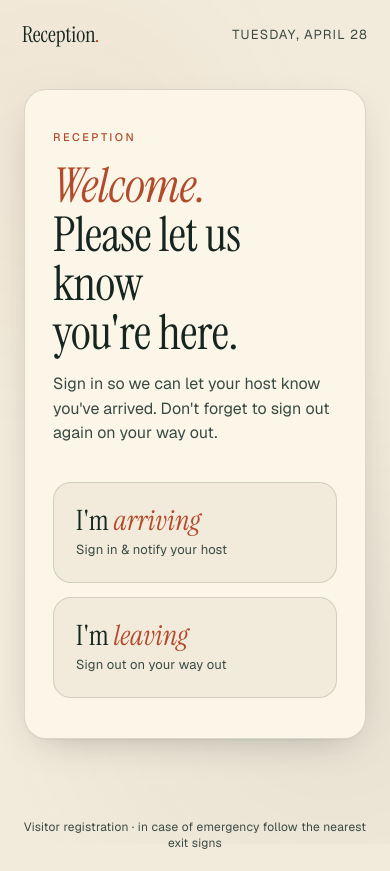
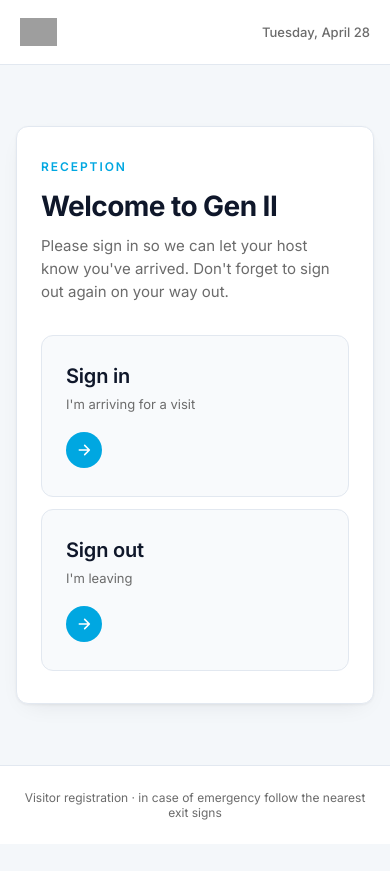
Before and after one commit to visivotech/visitor-app1, a React (Vite) app: page / in a window 390 px wide. After the commit the page ends 844 px from the top, so only its background shows below. Built offline with nearby package versions, Linux system fonts and the light colour scheme; no server answers; grey boxes are pictures that could not be loaded.

Commit message:
Add files via upload

```diff
--- a/index.html
+++ b/index.html
@@ -3,13 +3,13 @@
   <head>
     <meta charset="UTF-8" />
     <meta name="viewport" content="width=device-width, initial-scale=1, viewport-fit=cover" />
-    <meta name="theme-color" content="#F5F1E8" />
-    <title>Welcome · Visitor Sign-in</title>
+    <meta name="theme-color" content="#FFFFFF" />
+    <title>Visitor Sign-in · Gen II</title>
 
     <link rel="preconnect" href="https://fonts.googleapis.com" />
     <link rel="preconnect" href="https://fonts.gstatic.com" crossorigin />
     <link
-      href="https://fonts.googleapis.com/css2?family=Instrument+Serif:ital@0;1&family=Geist:wght@400;500;600&display=swap"
+      href="https://fonts.googleapis.com/css2?family=Inter:wght@400;500;600;700&display=swap"
       rel="stylesheet"
     />
   </head>
--- a/src/App.jsx
+++ b/src/App.jsx
@@ -4,9 +4,12 @@ import SignIn from './components/SignIn.jsx';
 import SignOut from './components/SignOut.jsx';
 import Success from './components/Success.jsx';
 
+const LOGO_URL = 'https://gen2fund.com/wp-content/themes/yoo_joline/cache/Gen-II-Logo_color-51c87588.png';
+
 export default function App() {
   const [screen, setScreen] = useState('home');
   const [result, setResult] = useState(null);
+  const [logoFailed, setLogoFailed] = useState(false);
 
   const today = new Date().toLocaleDateString(undefined, {
     weekday: 'long', day: 'numeric', month: 'long',
@@ -19,10 +22,26 @@ export default function App() {
 
   return (
     <div className="app">
-      <div className="topbar">
-        <span className="mark">Reception<em>.</em></span>
-        <span>{today}</span>
-      </div>
+      <header className="topbar">
+        {logoFailed ? (
+          <span className="logo-fallback">Gen <span>II</span></span>
+        ) : (
+          <img
+            src="/logo.png"
+            alt="Gen II"
+            className="logo"
+            onError={(e) => {
+              // Try the CDN fallback once. If that also fails, show text.
+              if (e.currentTarget.src.endsWith('/logo.png')) {
+                e.currentTarget.src = LOGO_URL;
+              } else {
+                setLogoFailed(true);
+              }
+            }}
+          />
+        )}
+        <span className="meta">{today}</span>
+      </header>
 
       <main className="stage">
         {screen === 'home' && (
--- a/src/api.js
+++ b/src/api.js
@@ -26,11 +26,11 @@ export function fetchActiveVisitors() {
   return request(`${API_URL}?action=active`);
 }
 
-export function signIn({ name, reason, host }) {
+export function signIn({ name, phone, reason, host, vehicle }) {
   return request(API_URL, {
     method: 'POST',
     headers: { 'Content-Type': 'text/plain;charset=utf-8' },
-    body: JSON.stringify({ action: 'signin', name, reason, host }),
+    body: JSON.stringify({ action: 'signin', name, phone, reason, host, vehicle }),
   });
 }
 
--- a/src/components/Home.jsx
+++ b/src/components/Home.jsx
@@ -2,23 +2,30 @@ export default function Home({ onPick }) {
   return (
     <div className="card">
       <div className="eyebrow">Reception</div>
-      <h1 className="display">
-        <em>Welcome.</em><br />
-        Please let us know<br />you're here.
-      </h1>
+      <h1 className="display">Welcome to Gen II</h1>
       <p className="lede">
-        Sign in so we can let your host know you've arrived. Don't forget to sign
-        out again on your way out.
+        Please sign in so we can let your host know you've arrived. Don't forget
+        to sign out again on your way out.
       </p>
 
       <div className="choices">
         <button className="choice" onClick={() => onPick('signin')}>
-          <span className="big">I'm <em>arriving</em></span>
-          <span className="sub">Sign in & notify your host</span>
+          <span className="big">Sign in</span>
+          <span className="sub">I'm arriving for a visit</span>
+          <span className="arrow">
+            <svg viewBox="0 0 24 24" fill="none" stroke="currentColor" strokeWidth="2.4" strokeLinecap="round" strokeLinejoin="round">
+              <path d="M5 12h14M13 5l7 7-7 7" />
+            </svg>
+          </span>
         </button>
         <button className="choice" onClick={() => onPick('signout')}>
-          <span className="big">I'm <em>leaving</em></span>
-          <span className="sub">Sign out on your way out</span>
+          <span className="big">Sign out</span>
+          <span className="sub">I'm leaving</span>
+          <span className="arrow">
+            <svg viewBox="0 0 24 24" fill="none" stroke="currentColor" strokeWidth="2.4" strokeLinecap="round" strokeLinejoin="round">
+              <path d="M5 12h14M13 5l7 7-7 7" />
+            </svg>
+          </span>
         </button>
       </div>
     </div>
--- a/src/components/SignIn.jsx
+++ b/src/components/SignIn.jsx
@@ -3,7 +3,9 @@ import { fetchHosts, signIn } from '../api';
 
 export default function SignIn({ onDone, onBack }) {
   const [name, setName] = useState('');
+  const [phone, setPhone] = useState('');
   const [reason, setReason] = useState('');
+  const [vehicle, setVehicle] = useState('');
   const [host, setHost] = useState('');
   const [hosts, setHosts] = useState([]);
   const [loadingHosts, setLoadingHosts] = useState(true);
@@ -19,11 +21,17 @@ export default function SignIn({ onDone, onBack }) {
 
   async function handleSubmit(e) {
     e.preventDefault();
-    if (!name.trim() || !reason.trim() || !host) return;
+    if (!name.trim() || !phone.trim() || !reason.trim() || !host) return;
     setSubmitting(true);
     setError(null);
     try {
-      const res = await signIn({ name: name.trim(), reason: reason.trim(), host });
+      const res = await signIn({
+        name: name.trim(),
+        phone: phone.trim(),
+        reason: reason.trim(),
+        host,
+        vehicle: vehicle.trim().toUpperCase(),
+      });
       onDone({ name: name.trim(), host, emailSent: res.emailSent });
     } catch (err) {
       setError(err.message || 'Something went wrong. Please try again.');
@@ -33,21 +41,35 @@ export default function SignIn({ onDone, onBack }) {
 
   return (
     <div className="card">
-      <div className="eyebrow">Signing in</div>
-      <h1 className="display"><em>Hello</em> — who are you?</h1>
-      <p className="lede">Just a few details and we'll let your host know.</p>
+      <div className="eyebrow">Sign in</div>
+      <h1 className="display">Tell us about your visit</h1>
+      <p className="lede">A few quick details and we'll let your host know you're here.</p>
 
       {error && <div className="banner">{error}</div>}
 
       <form onSubmit={handleSubmit}>
         <div className="field">
-          <label htmlFor="name">Your full name</label>
+          <label htmlFor="name">Full name</label>
           <input
             id="name"
             autoComplete="name"
             value={name}
             onChange={e => setName(e.target.value)}
             placeholder="e.g. Alex Morgan"
+            required
+          />
+        </div>
+
+        <div className="field">
+          <label htmlFor="phone">Mobile number</label>
+          <input
+            id="phone"
+            type="tel"
+            inputMode="tel"
+            autoComplete="tel"
+            value={phone}
+            onChange={e => setPhone(e.target.value)}
+            placeholder="07123 456 789"
             required
           />
         </div>
@@ -60,6 +82,23 @@ export default function SignIn({ onDone, onBack }) {
             onChange={e => setReason(e.target.value)}
             placeholder="e.g. 10am meeting, delivery, interview"
             required
+          />
+        </div>
+
+        <div className="field">
+          <label htmlFor="vehicle">
+            Vehicle registration <span className="hint">— if driving</span>
+          </label>
+          <input
+            id="vehicle"
+            className="uppercase"
+            value={vehicle}
+            onChange={e => setVehicle(e.target.value)}
+            placeholder="AB12 CDE"
+            maxLength={10}
+            autoCapitalize="characters"
+            autoCorrect="off"
+            spellCheck="false"
           />
         </div>
 
--- a/src/components/SignOut.jsx
+++ b/src/components/SignOut.jsx
@@ -7,7 +7,7 @@ export default function SignOut({ onDone, onBack }) {
   const [loading, setLoading] = useState(true);
   const [submitting, setSubmitting] = useState(false);
   const [error, setError] = useState(null);
-  const [focused, setFocused] = useState(false);
+  const [suggestOpen, setSuggestOpen] = useState(false);
   const [cursor, setCursor] = useState(0);
   const wrapRef = useRef(null);
 
@@ -21,15 +21,16 @@ export default function SignOut({ onDone, onBack }) {
   // Close suggestions when clicking outside
   useEffect(() => {
     function onDocClick(e) {
-      if (wrapRef.current && !wrapRef.current.contains(e.target)) setFocused(false);
+      if (wrapRef.current && !wrapRef.current.contains(e.target)) setSuggestOpen(false);
     }
     document.addEventListener('mousedown', onDocClick);
     return () => document.removeEventListener('mousedown', onDocClick);
   }, []);
 
+  // Only filter once the user has typed at least one character.
   const matches = useMemo(() => {
     const q = query.trim().toLowerCase();
-    if (!q) return active;
+    if (!q) return [];
     return active.filter(v => v.name.toLowerCase().includes(q));
   }, [query, active]);
 
@@ -54,28 +55,41 @@ export default function SignOut({ onDone, onBack }) {
     handleSignOut(target);
   }
 
+  function handleChange(e) {
+    setQuery(e.target.value);
+    setCursor(0);
+    // Open suggestions only when there's something to filter on
+    setSuggestOpen(e.target.value.trim().length > 0);
+  }
+
   function handleKey(e) {
-    if (!focused || matches.length === 0) return;
-    if (e.key === 'ArrowDown') { e.preventDefault(); setCursor(c => Math.min(c + 1, matches.length - 1)); }
-    else if (e.key === 'ArrowUp') { e.preventDefault(); setCursor(c => Math.max(c - 1, 0)); }
-    else if (e.key === 'Enter' && matches[cursor]) {
+    if (!suggestOpen || matches.length === 0) return;
+    if (e.key === 'ArrowDown') {
+      e.preventDefault();
+      setCursor(c => Math.min(c + 1, matches.length - 1));
+    } else if (e.key === 'ArrowUp') {
+      e.preventDefault();
+      setCursor(c => Math.max(c - 1, 0));
+    } else if (e.key === 'Enter' && matches[cursor]) {
       e.preventDefault();
       setQuery(matches[cursor].name);
-      setFocused(false);
+      setSuggestOpen(false);
       handleSignOut(matches[cursor].name);
+    } else if (e.key === 'Escape') {
+      setSuggestOpen(false);
     }
   }
 
   return (
     <div className="card">
-      <div className="eyebrow">Signing out</div>
-      <h1 className="display">Safe <em>travels</em>.</h1>
+      <div className="eyebrow">Sign out</div>
+      <h1 className="display">Have a great rest of your day</h1>
       <p className="lede">
         {loading
           ? 'Looking up today\'s visitors…'
           : active.length === 0
             ? 'There are no active visitors to sign out right now.'
-            : 'Start typing your name — we\'ll find you.'}
+            : 'Start typing your name and we\'ll find you.'}
       </p>
 
       {error && <div className="banner">{error}</div>}
@@ -86,15 +100,14 @@ export default function SignOut({ onDone, onBack }) {
           <input
             id="sname"
             value={query}
-            onChange={e => { setQuery(e.target.value); setCursor(0); setFocused(true); }}
-            onFocus={() => setFocused(true)}
+            onChange={handleChange}
             onKeyDown={handleKey}
             placeholder="Start typing…"
             autoComplete="off"
             required
             disabled={loading || submitting}
           />
-          {focused && !loading && (
+          {suggestOpen && !loading && (
             <div className="suggest" role="listbox">
               {matches.length === 0 ? (
                 <div className="empty">No match for "{query}"</div>
@@ -106,7 +119,7 @@ export default function SignOut({ onDone, onBack }) {
                   onMouseEnter={() => setCursor(i)}
                   onClick={() => {
                     setQuery(v.name);
-                    setFocused(false);
+                    setSuggestOpen(false);
                     handleSignOut(v.name);
                   }}
                 >
--- a/src/index.css
+++ b/src/index.css
@@ -1,18 +1,31 @@
 :root {
-  --cream:      #F2EBDC;
-  --cream-2:    #E9E0CC;
-  --ink:        #16251F;
-  --ink-soft:   #3A4A42;
-  --moss:       #2E4B3A;
-  --moss-deep:  #1F3A2B;
-  --clay:       #B24A2C;
-  --clay-soft:  #D97552;
-  --line:       rgba(22, 37, 31, 0.15);
-  --line-soft:  rgba(22, 37, 31, 0.08);
-  --shadow:     0 1px 0 rgba(22, 37, 31, 0.04), 0 12px 40px -18px rgba(22, 37, 31, 0.35);
+  /* Gen II brand */
+  --gen2-blue:       #00A7E1;
+  --gen2-blue-dark:  #0089B8;
+  --gen2-blue-deep:  #00556F;
+  --gen2-grey:       #404040;
+  --gen2-grey-soft:  #6B6B6B;
 
-  --serif: 'Instrument Serif', 'Cormorant Garamond', Georgia, serif;
-  --sans:  'Geist', -apple-system, BlinkMacSystemFont, 'Segoe UI', sans-serif;
+  /* Surfaces */
+  --bg:        #F4F7FA;
+  --surface:   #FFFFFF;
+  --surface-2: #F8FAFC;
+
+  /* Lines / shadows */
+  --line:       #E2E8F0;
+  --line-soft:  #EDF2F7;
+  --shadow-sm:  0 1px 2px rgba(15, 23, 42, 0.04);
+  --shadow:     0 1px 3px rgba(15, 23, 42, 0.06), 0 8px 24px -12px rgba(15, 23, 42, 0.12);
+  --shadow-lg:  0 4px 8px rgba(15, 23, 42, 0.06), 0 20px 50px -20px rgba(15, 23, 42, 0.18);
+
+  /* Type */
+  --sans: 'Inter', -apple-system, BlinkMacSystemFont, 'Segoe UI', sans-serif;
+
+  /* States */
+  --error-bg:  #FEF2F2;
+  --error-fg:  #B91C1C;
+  --error-bd:  #FECACA;
+  --success:   #10B981;
 }
 
 * { box-sizing: border-box; margin: 0; padding: 0; }
@@ -21,206 +34,257 @@ html, body, #root { height: 100%; }
 
 body {
   font-family: var(--sans);
-  font-feature-settings: 'ss01', 'cv11';
-  color: var(--ink);
-  background: var(--cream);
+  font-feature-settings: 'cv02', 'cv03', 'cv04', 'cv11';
+  color: var(--gen2-grey);
+  background: var(--bg);
   -webkit-font-smoothing: antialiased;
+  -moz-osx-font-smoothing: grayscale;
   overflow-x: hidden;
-}
-
-/* Paper-like grain overlay for warmth */
-body::before {
-  content: '';
-  position: fixed;
-  inset: 0;
-  pointer-events: none;
-  z-index: 1;
-  background-image:
-    radial-gradient(circle at 15% 20%, rgba(178, 74, 44, 0.04) 0, transparent 40%),
-    radial-gradient(circle at 85% 80%, rgba(46, 75, 58, 0.06) 0, transparent 45%);
 }
 
 .app {
   position: relative;
-  z-index: 2;
   min-height: 100vh;
   display: flex;
   flex-direction: column;
 }
 
+/* ───── Top bar with logo ────────────────────────────────────── */
 .topbar {
-  padding: 28px 40px 0;
+  padding: 24px 40px;
   display: flex;
   justify-content: space-between;
   align-items: center;
+  border-bottom: 1px solid var(--line);
+  background: var(--surface);
+}
+.topbar .logo {
+  height: 36px;
+  width: auto;
+  display: block;
+}
+.topbar .logo-fallback {
+  font-weight: 700;
+  font-size: 22px;
+  letter-spacing: -0.01em;
+  color: var(--gen2-blue);
+}
+.topbar .logo-fallback span { color: var(--gen2-grey); font-weight: 600; }
+.topbar .meta {
   font-size: 13px;
-  letter-spacing: 0.08em;
-  text-transform: uppercase;
-  color: var(--ink-soft);
+  color: var(--gen2-grey-soft);
+  font-weight: 500;
 }
-.topbar .mark { font-family: var(--serif); font-size: 22px; letter-spacing: 0; text-transform: none; color: var(--ink); }
-.topbar .mark em { font-style: italic; color: var(--clay); }
 
+/* ───── Stage / cards ───────────────────────────────────────── */
 .stage {
   flex: 1;
   display: flex;
   align-items: center;
   justify-content: center;
-  padding: 40px 24px 60px;
+  padding: 48px 24px;
 }
 
 .card {
   width: 100%;
-  max-width: 560px;
-  background: #FBF6E8;
+  max-width: 540px;
+  background: var(--surface);
   border: 1px solid var(--line);
-  border-radius: 28px;
-  padding: 56px 48px;
+  border-radius: 16px;
+  padding: 48px 44px;
   box-shadow: var(--shadow);
-  position: relative;
-  animation: rise 420ms cubic-bezier(.2,.7,.2,1) both;
+  animation: rise 320ms cubic-bezier(.2,.7,.2,1) both;
 }
 
 @keyframes rise {
-  from { opacity: 0; transform: translateY(12px); }
+  from { opacity: 0; transform: translateY(8px); }
   to   { opacity: 1; transform: translateY(0); }
 }
 
+/* ───── Typography ──────────────────────────────────────────── */
 .eyebrow {
-  font-size: 11px;
-  letter-spacing: 0.22em;
+  font-size: 12px;
+  letter-spacing: 0.16em;
   text-transform: uppercase;
-  color: var(--clay);
-  font-weight: 500;
-  margin-bottom: 18px;
+  color: var(--gen2-blue);
+  font-weight: 600;
+  margin-bottom: 16px;
 }
 
 h1.display {
-  font-family: var(--serif);
-  font-weight: 400;
-  font-size: clamp(48px, 8vw, 76px);
-  line-height: 1.02;
-  letter-spacing: -0.01em;
-  color: var(--ink);
-  margin-bottom: 14px;
+  font-size: clamp(28px, 4.5vw, 36px);
+  line-height: 1.15;
+  letter-spacing: -0.02em;
+  font-weight: 700;
+  color: #0F172A;
+  margin-bottom: 12px;
 }
-h1.display em { font-style: italic; color: var(--clay); }
 
 p.lede {
-  font-size: 16px;
+  font-size: 15px;
   line-height: 1.55;
-  color: var(--ink-soft);
-  max-width: 44ch;
-  margin-bottom: 36px;
+  color: var(--gen2-grey-soft);
+  margin-bottom: 32px;
+  max-width: 46ch;
 }
 
+/* ───── Home choice buttons ─────────────────────────────────── */
 .choices {
   display: grid;
   grid-template-columns: 1fr 1fr;
-  gap: 14px;
-  margin-top: 8px;
+  gap: 12px;
 }
 
 .choice {
   appearance: none;
-  border: 1px solid var(--line);
-  background: var(--cream);
-  color: var(--ink);
+  border: 1.5px solid var(--line);
+  background: var(--surface-2);
+  color: #0F172A;
   text-align: left;
-  padding: 24px 22px;
-  border-radius: 18px;
+  padding: 28px 24px;
+  border-radius: 12px;
   cursor: pointer;
   font-family: var(--sans);
-  transition: transform .18s ease, border-color .18s ease, background .18s ease;
+  transition: all 0.18s ease;
+  display: flex;
+  flex-direction: column;
+  gap: 8px;
+}
+.choice:hover {
+  border-color: var(--gen2-blue);
+  background: var(--surface);
+  transform: translateY(-1px);
+  box-shadow: var(--shadow);
+}
+.choice:active { transform: translateY(0); }
+.choice .big {
+  font-size: 20px;
+  font-weight: 600;
+  letter-spacing: -0.01em;
+}
+.choice .sub {
+  font-size: 13px;
+  color: var(--gen2-grey-soft);
+  font-weight: 400;
+}
+.choice .arrow {
+  margin-top: 12px;
+  width: 36px;
+  height: 36px;
+  border-radius: 50%;
+  background: var(--gen2-blue);
+  color: white;
+  display: flex;
+  align-items: center;
+  justify-content: center;
+  transition: transform 0.18s ease;
+}
+.choice:hover .arrow { transform: translateX(4px); }
+.choice .arrow svg { width: 16px; height: 16px; }
+
+/* ───── Forms ───────────────────────────────────────────────── */
+.field {
   display: flex;
   flex-direction: column;
   gap: 6px;
+  margin-bottom: 18px;
+  position: relative;
 }
-.choice:hover { transform: translateY(-2px); border-color: var(--ink); background: #EEE5D0; }
-.choice:active { transform: translateY(0); }
-.choice .big { font-family: var(--serif); font-size: 28px; line-height: 1; }
-.choice .big em { color: var(--clay); font-style: italic; }
-.choice .sub { font-size: 13px; color: var(--ink-soft); letter-spacing: 0.01em; }
-
-/* Forms */
-.field { display: flex; flex-direction: column; gap: 8px; margin-bottom: 20px; position: relative; }
 .field label {
-  font-size: 12px;
-  text-transform: uppercase;
-  letter-spacing: 0.14em;
-  color: var(--ink-soft);
+  font-size: 13px;
+  color: #0F172A;
   font-weight: 500;
 }
-.field input, .field select, .field textarea {
+.field .hint {
+  font-size: 12px;
+  color: var(--gen2-grey-soft);
+  font-weight: 400;
+}
+.field input,
+.field select,
+.field textarea {
   font-family: var(--sans);
-  font-size: 17px;
-  background: var(--cream);
-  border: 1px solid var(--line);
-  border-radius: 12px;
-  padding: 16px 18px;
-  color: var(--ink);
+  font-size: 15px;
+  background: var(--surface);
+  border: 1.5px solid var(--line);
+  border-radius: 8px;
+  padding: 12px 14px;
+  color: #0F172A;
   outline: none;
-  transition: border-color .15s ease, background .15s ease;
+  transition: border-color 0.15s ease, box-shadow 0.15s ease;
 }
-.field input:focus, .field select:focus, .field textarea:focus {
-  border-color: var(--moss);
-  background: #FBF6E8;
+.field input::placeholder { color: #94A3B8; }
+.field input:focus,
+.field select:focus,
+.field textarea:focus {
+  border-color: var(--gen2-blue);
+  box-shadow: 0 0 0 3px rgba(0, 167, 225, 0.15);
 }
-.field textarea { resize: vertical; min-height: 84px; font-family: var(--sans); }
+
+.field input.uppercase {
+  text-transform: uppercase;
+  letter-spacing: 0.08em;
+  font-weight: 600;
+}
 
 .field select {
   appearance: none;
+  cursor: pointer;
   background-image:
-    linear-gradient(45deg, transparent 50%, var(--ink-soft) 50%),
-    linear-gradient(135deg, var(--ink-soft) 50%, transparent 50%);
-  background-position:
-    calc(100% - 22px) 50%,
-    calc(100% - 16px) 50%;
-  background-size: 6px 6px;
+    linear-gradient(45deg, transparent 50%, var(--gen2-grey-soft) 50%),
+    linear-gradient(135deg, var(--gen2-grey-soft) 50%, transparent 50%);
+  background-position: calc(100% - 18px) 50%, calc(100% - 13px) 50%;
+  background-size: 5px 5px;
   background-repeat: no-repeat;
-  padding-right: 42px;
+  padding-right: 36px;
 }
 
-/* Buttons */
-.row { display: flex; gap: 12px; margin-top: 28px; }
-button.primary, button.ghost {
+/* ───── Buttons ─────────────────────────────────────────────── */
+.row {
+  display: flex;
+  gap: 10px;
+  margin-top: 28px;
+}
+button.primary,
+button.ghost {
   flex: 1;
   font-family: var(--sans);
-  font-size: 16px;
-  font-weight: 500;
-  padding: 18px 24px;
-  border-radius: 14px;
+  font-size: 15px;
+  font-weight: 600;
+  padding: 14px 20px;
+  border-radius: 8px;
   cursor: pointer;
-  border: 1px solid transparent;
-  transition: transform .15s ease, background .15s ease, border-color .15s ease;
-  letter-spacing: 0.01em;
+  border: 1.5px solid transparent;
+  transition: all 0.15s ease;
+  letter-spacing: -0.005em;
 }
 button.primary {
-  background: var(--moss-deep);
-  color: var(--cream);
+  background: var(--gen2-blue);
+  color: white;
 }
-button.primary:hover { background: #14261A; }
-button.primary:disabled { opacity: .55; cursor: not-allowed; }
+button.primary:hover { background: var(--gen2-blue-dark); }
+button.primary:disabled { opacity: 0.5; cursor: not-allowed; }
 button.ghost {
   background: transparent;
-  color: var(--ink);
+  color: var(--gen2-grey);
   border-color: var(--line);
 }
-button.ghost:hover { border-color: var(--ink); }
+button.ghost:hover { border-color: var(--gen2-grey-soft); background: var(--surface-2); }
 
-/* Autocomplete */
+/* ───── Autocomplete suggestions ────────────────────────────── */
 .suggest {
   position: absolute;
   top: calc(100% + 4px);
-  left: 0; right: 0;
-  background: #FBF6E8;
+  left: 0;
+  right: 0;
+  background: var(--surface);
   border: 1px solid var(--line);
-  border-radius: 12px;
-  box-shadow: var(--shadow);
+  border-radius: 8px;
+  box-shadow: var(--shadow-lg);
   max-height: 240px;
   overflow-y: auto;
   z-index: 20;
-  padding: 6px;
+  padding: 4px;
 }
 .suggest button {
   display: block;
@@ -228,55 +292,78 @@ button.ghost:hover { border-color: var(--ink); }
   text-align: left;
   background: transparent;
   border: none;
+  padding: 10px 12px;
+  border-radius: 6px;
+  font-family: var(--sans);
+  font-size: 14px;
+  color: #0F172A;
+  cursor: pointer;
+  font-weight: 500;
+}
+.suggest button:hover,
+.suggest button.active {
+  background: rgba(0, 167, 225, 0.08);
+  color: var(--gen2-blue-deep);
+}
+.suggest .meta {
+  font-size: 12px;
+  color: var(--gen2-grey-soft);
+  margin-top: 2px;
+  font-weight: 400;
+}
+.suggest .empty {
+  padding: 14px;
+  color: var(--gen2-grey-soft);
+  font-size: 13px;
+  text-align: center;
+}
+
+/* ───── Banner / errors ─────────────────────────────────────── */
+.banner {
+  background: var(--error-bg);
+  border: 1px solid var(--error-bd);
+  color: var(--error-fg);
   padding: 12px 14px;
   border-radius: 8px;
-  font-family: var(--sans);
-  font-size: 15px;
-  color: var(--ink);
-  cursor: pointer;
-}
-.suggest button:hover, .suggest button.active { background: var(--cream-2); }
-.suggest .meta { font-size: 12px; color: var(--ink-soft); margin-top: 2px; }
-.suggest .empty { padding: 14px; color: var(--ink-soft); font-size: 14px; text-align: center; }
-
-/* Banner / errors */
-.banner {
-  background: #F6E6DC;
-  border: 1px solid rgba(178, 74, 44, 0.3);
-  color: var(--clay);
-  padding: 12px 16px;
-  border-radius: 10px;
   font-size: 14px;
-  margin-bottom: 20px;
+  margin-bottom: 18px;
 }
 
-/* Success screen */
-.success-big { text-align: center; padding: 20px 0; }
+/* ───── Success screen ──────────────────────────────────────── */
+.success-big { text-align: center; }
 .success-big .ring {
-  width: 88px; height: 88px; border-radius: 50%;
-  border: 1.5px solid var(--moss);
+  width: 72px; height: 72px;
+  border-radius: 50%;
+  background: rgba(16, 185, 129, 0.12);
   display: flex; align-items: center; justify-content: center;
-  margin: 0 auto 28px;
-  animation: pop 420ms cubic-bezier(.2,.7,.2,1) both;
+  margin: 0 auto 24px;
+  animation: pop 380ms cubic-bezier(.2,.7,.2,1) both;
 }
-.success-big .ring svg { width: 36px; height: 36px; color: var(--moss); }
+.success-big .ring svg { width: 32px; height: 32px; color: var(--success); }
+.success-big .lede { margin: 0 auto 28px; }
+.success-big .primary { max-width: 220px; margin: 0 auto; }
+
 @keyframes pop {
-  from { transform: scale(.85); opacity: 0; }
+  from { transform: scale(0.8); opacity: 0; }
   to   { transform: scale(1);   opacity: 1; }
 }
 
+/* ───── Footer ──────────────────────────────────────────────── */
 .footer {
   text-align: center;
   font-size: 12px;
-  color: var(--ink-soft);
-  padding: 20px;
-  letter-spacing: 0.02em;
+  color: var(--gen2-grey-soft);
+  padding: 24px;
+  border-top: 1px solid var(--line);
+  background: var(--surface);
 }
 
-/* Small screens / tablet-friendly */
+/* ───── Responsive ──────────────────────────────────────────── */
 @media (max-width: 540px) {
-  .topbar { padding: 20px 22px 0; }
-  .card { padding: 40px 28px; border-radius: 22px; }
+  .topbar { padding: 18px 20px; }
+  .topbar .logo { height: 28px; }
+  .stage { padding: 32px 16px; }
+  .card { padding: 32px 24px; border-radius: 12px; }
   .choices { grid-template-columns: 1fr; }
-  .row { flex-direction: column; }
+  .row { flex-direction: column-reverse; }
 }
```
Also changed, not shown: src/components/Success.jsx (+5 -5 lines), 2 other files (tests, documents, lock files or other folders).
